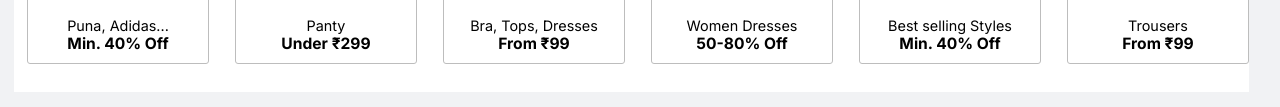
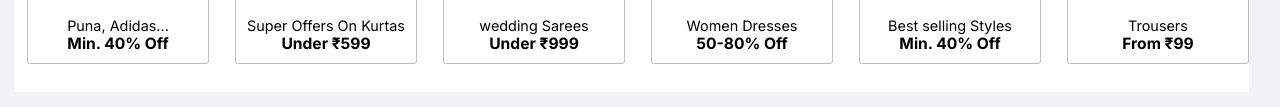
Before and after one commit to gistcs/flipkartclone, a plain HTML site: page index.html in a window 1280 px wide. Shown: the part 2175-2282 px from the top of the page. Drawn offline with Linux system fonts and the light colour scheme.

Commit message:
Add files via upload

```diff
--- a/index.html
+++ b/index.html
@@ -517,8 +517,8 @@
                            <img src="s52.webp" alt="">
                         </div>
                         <div class="productinfo">
-                           <p>Panty</p>
-                           <h3>Under &#8377;299</h3>
+                           <p>Super Offers On Kurtas</p>
+                           <h3>Under &#8377;599</h3>
                         </div>
                      </div>
 
@@ -527,8 +527,8 @@
                            <img src="s53.webp" alt="">
                         </div>
                         <div class="productinfo">
-                           <p>Bra, Tops, Dresses</p>
-                           <h3>From &#8377;99</h3>
+                           <p>wedding Sarees</p>
+                           <h3>Under &#8377;999</h3>
                         </div>
                      </div>
 
```
Also changed, not shown: s52.webp, s53.webp.
